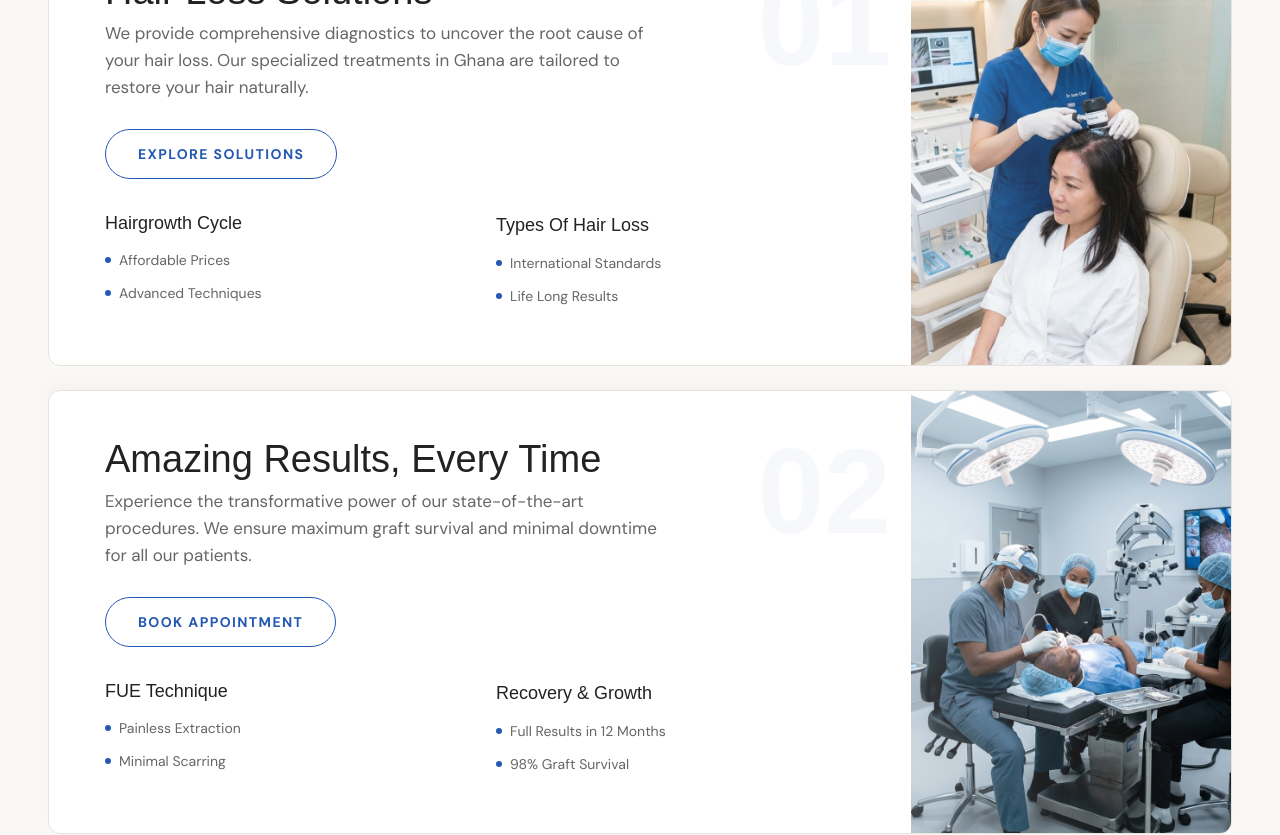
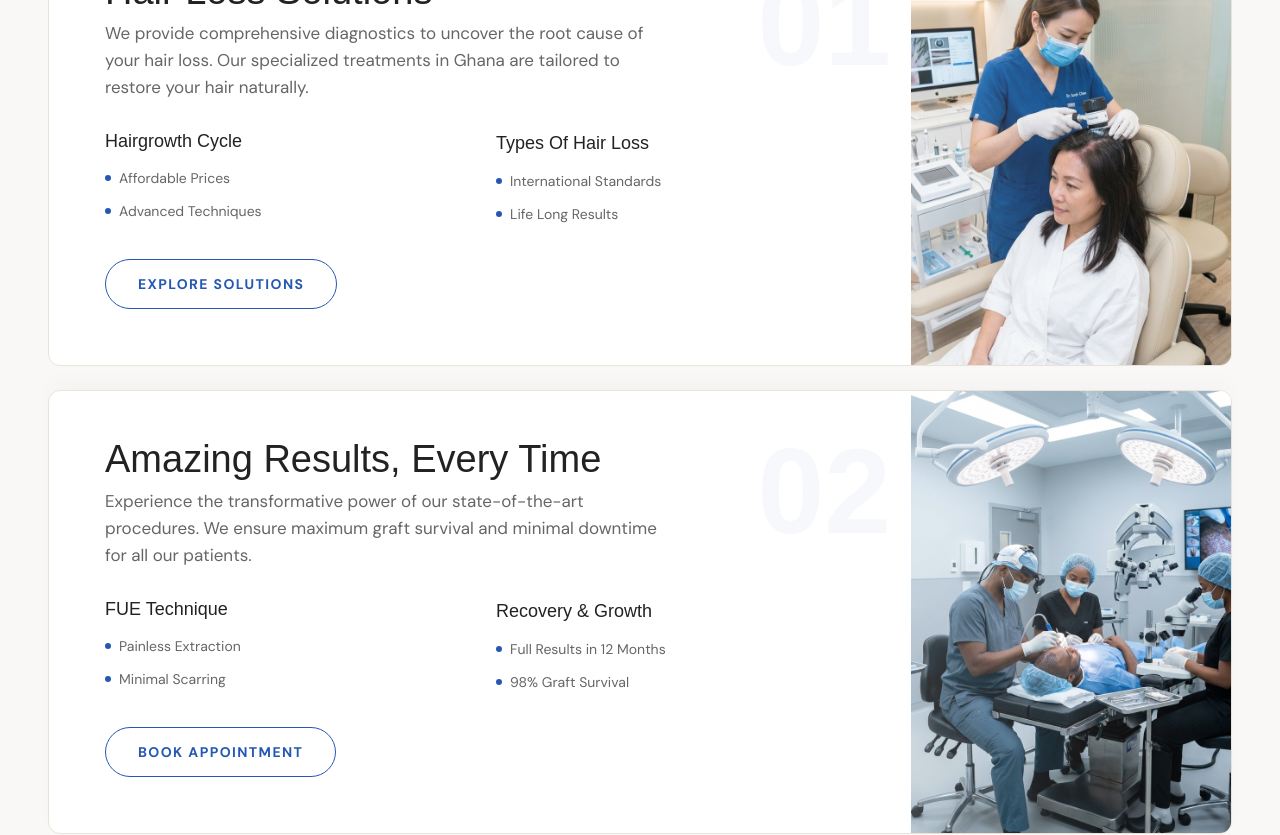
Before and after one commit to dominicnaatey/hair-transplant, a Next.js app: page / in a window 1280 px wide. Shown: the part 1840-2675 px from the top of the page. Built offline with nearby package versions, Linux system fonts and the light colour scheme; a web font is replaced by a local one.

Commit message:
refactor(SolutionsSection): reorder StepCard elements for improved visual hierarchy

```diff
--- a/components/beforeAfter/SolutionsSection.tsx
+++ b/components/beforeAfter/SolutionsSection.tsx
@@ -100,14 +100,7 @@ function StepCard({ step, index }: { step: typeof steps[number]; index: number }
               {step.body}
             </p>
 
-            <Link
-              href={step.btnHref}
-              className="inline-flex items-center rounded-full border border-[#2458B3] px-8 py-3.5 text-sm font-bold uppercase tracking-[0.1em] text-[#2458B3] transition-colors duration-300 hover:bg-[#2458B3] hover:text-white mb-8 self-start"
-            >
-              {step.btnLabel}
-            </Link>
-
-            <div className="grid grid-cols-2 gap-8">
+            <div className="grid grid-cols-2 gap-8 mb-8">
               {/* Col 1 */}
               <div>
                 <h5
@@ -145,6 +138,13 @@ function StepCard({ step, index }: { step: typeof steps[number]; index: number }
                 </ul>
               </div>
             </div>
+
+            <Link
+              href={step.btnHref}
+              className="inline-flex items-center rounded-full border border-[#2458B3] px-8 py-3.5 text-sm font-bold uppercase tracking-[0.1em] text-[#2458B3] transition-colors duration-300 hover:bg-[#2458B3] hover:text-white self-start"
+            >
+              {step.btnLabel}
+            </Link>
           </div>
 
           {/* Image */}
```
